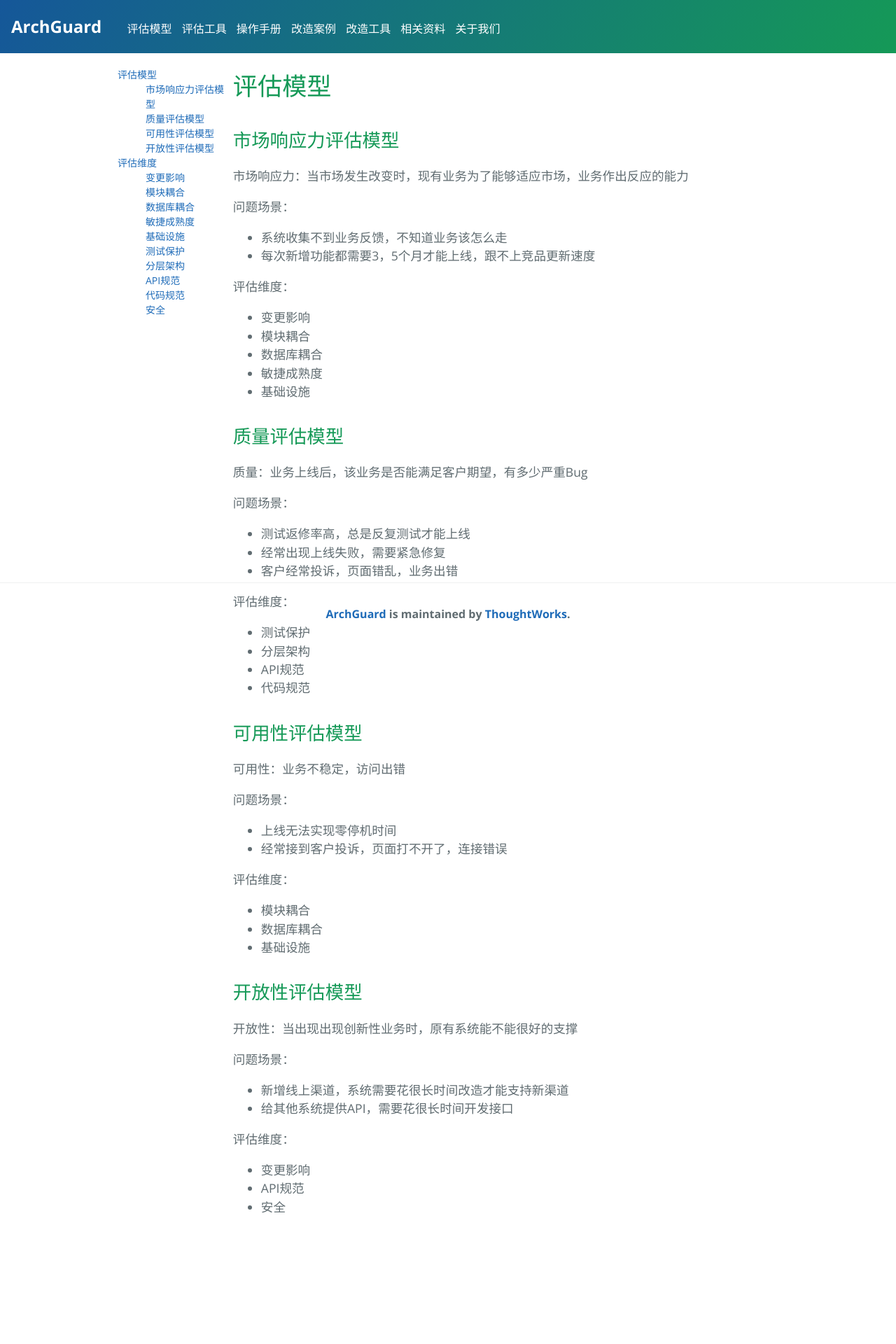
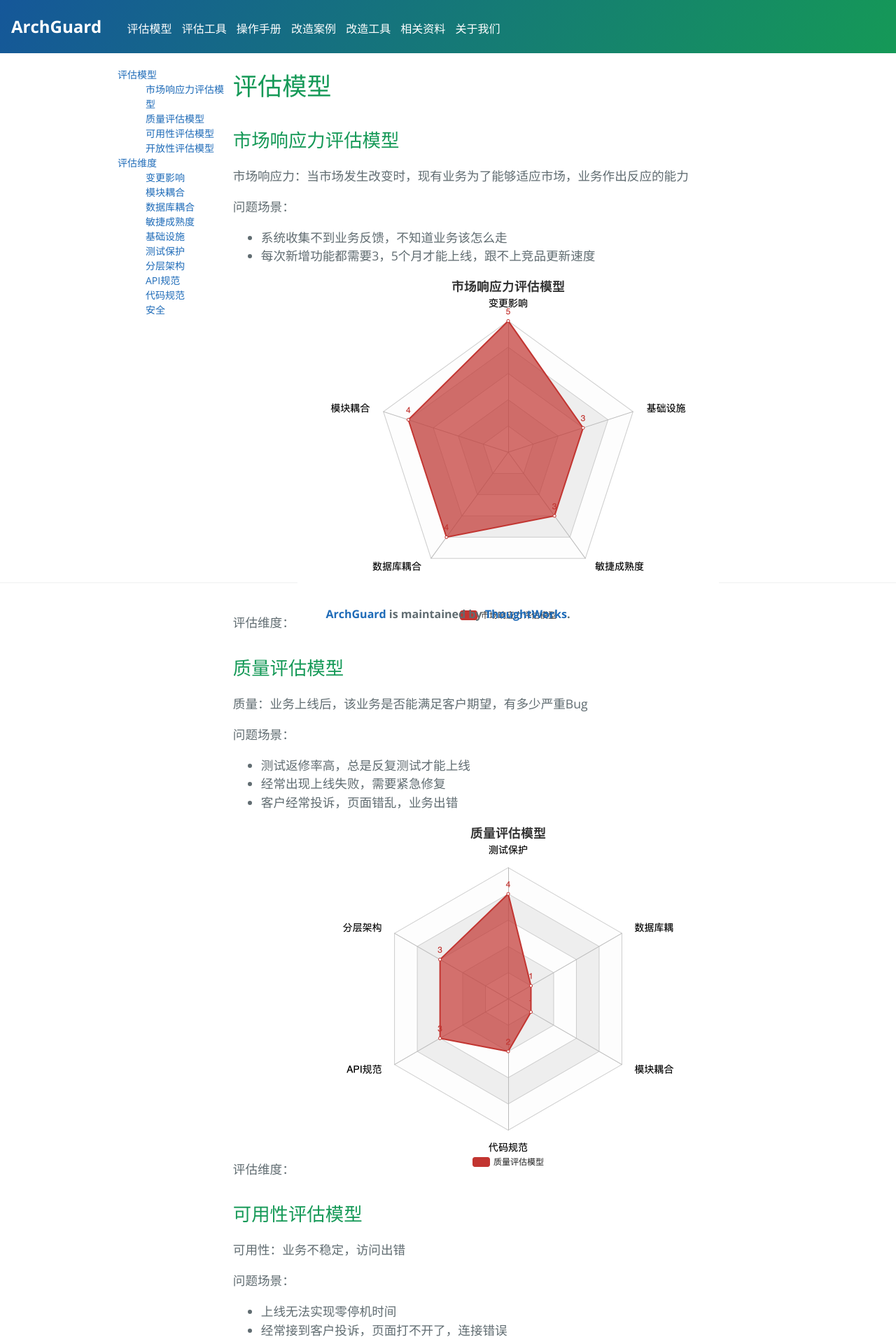
Before and after one commit to archguard/archguard.org, a Jekyll site: the page built from models.md, in a window 1280 px wide. Shown: the top 1920 px of the page at 70% size. Built offline with Jekyll 4.4.1, drawn with Linux system fonts in a browser that asks for light colours; our own code applies the rules of GitHub Pages for plain Markdown files.

Commit message:
feat: use radar

```diff
--- a/models.md
+++ b/models.md
@@ -12,11 +12,7 @@ layout: model
 - 每次新增功能都需要3，5个月才能上线，跟不上竞品更新速度
 
 评估维度：
-- 变更影响
-- 模块耦合
-- 数据库耦合
-- 敏捷成熟度
-- 基础设施
+![市场响应力评估模型](images/market.png)
 
 ## 质量评估模型
 质量：业务上线后，该业务是否能满足客户期望，有多少严重Bug
@@ -27,10 +23,7 @@ layout: model
 - 客户经常投诉，页面错乱，业务出错
 
 评估维度：
-- 测试保护
-- 分层架构
-- API规范
-- 代码规范
+![质量评估模型](images/quality.png)
 
 ## 可用性评估模型
 可用性：业务不稳定，访问出错
@@ -40,9 +33,7 @@ layout: model
 - 经常接到客户投诉，页面打不开了，连接错误
 
 评估维度：
-- 模块耦合
-- 数据库耦合
-- 基础设施
+![可用性评估模型](images/reliability.png)
 
 ## 开放性评估模型
 开放性：当出现出现创新性业务时，原有系统能不能很好的支撑
@@ -52,6 +43,4 @@ layout: model
 - 给其他系统提供API，需要花很长时间开发接口
 
 评估维度：
-- 变更影响
-- API规范
-- 安全
+![开放性评估模型](images/openable.png)
```
Also changed, not shown: _layouts/model-tool.html (added, +27 -0 lines), model-tools.md (+5 -0 lines), images/market.png (added), images/openable.png (added), images/quality.png (added), images/reliability.png (added).
